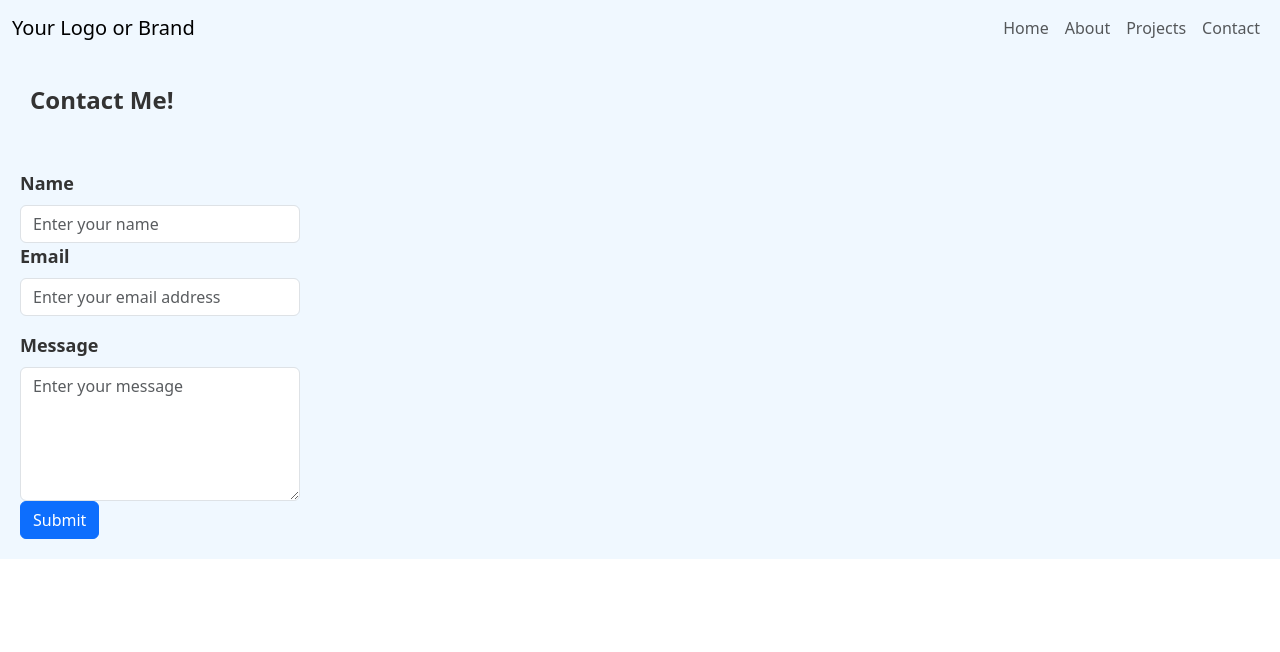
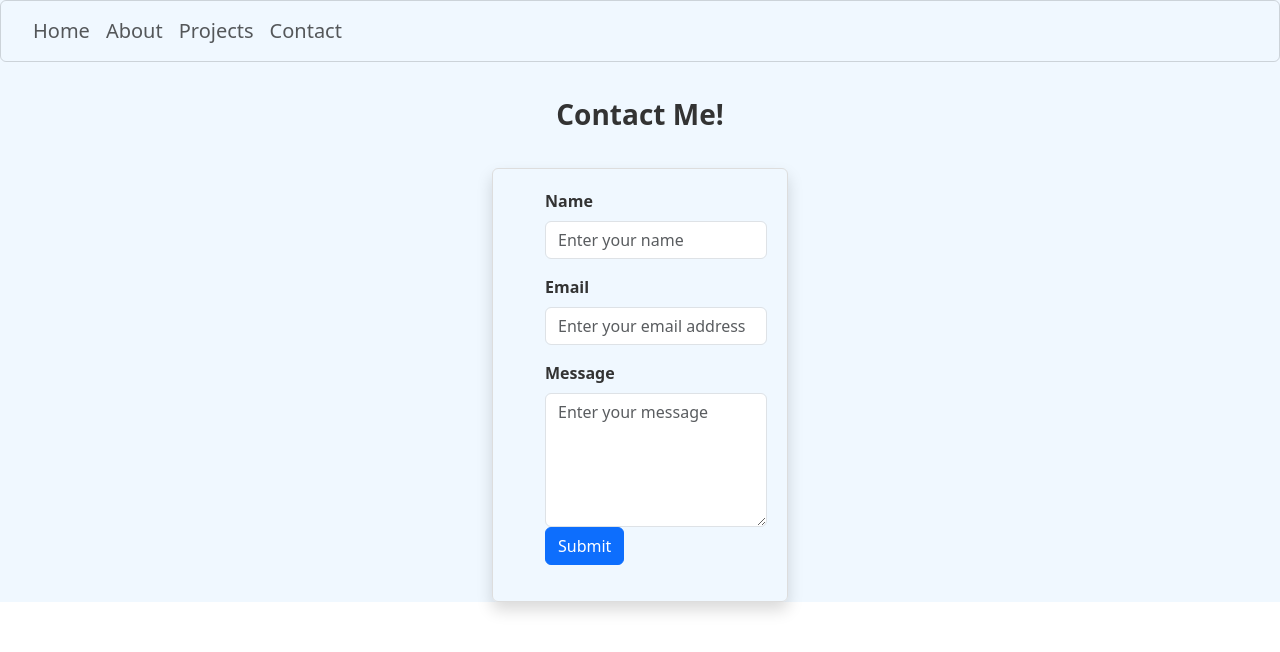
Before and after one commit to gramscott/Portfolio, a React (Create React App) app in the folder client/: page /contact in a window 1280 px wide. Shown: the top 652 px of the page. Built offline with nearby package versions, Linux system fonts and the light colour scheme.

Commit message:
finally fixed the allignment but feel the component is pretty empty. Going to plan for some beefying up

```diff
--- a/client/src/components/ContactComponents/ContactForm.css
+++ b/client/src/components/ContactComponents/ContactForm.css
@@ -1,34 +1,53 @@
+.container {
+  max-width: 400px;
+  margin: 0 auto;
+}
 
 .contact-header {
-    text-align: left;
   color: #333;
-    margin-bottom: 30px;
-    font-size: 24px;
+  margin-bottom: 20px;
+  font-size: 28px;
   font-weight: bold;
-    padding: 30px;
-    padding-bottom: 5px;
+  padding: 20px;
+  text-align: center;
 }
 
-  /* Style for the form */
 .form {
   padding: 20px;
+  border: 1px solid #ddd;
+  width: 100%;
+  border-radius: 8px;
+  box-shadow: 0 0 15px rgba(0, 0, 0, 0.1);
 }
 
-  /* Style for labels */
 .label {
-    font-size: 18px;
+  font-size: 16px;
   font-weight: bold;
   color: #333;
   margin-bottom: 8px;
   display: block;
 }
 
-  /* Style for text inputs and textarea */
 .input {
   width: 100%;
-    padding: 10px;
+  padding: 12px;
   border: 1px solid #ccc;
   border-radius: 4px;
   margin-bottom: 16px;
   box-sizing: border-box;
 }
+
+button {
+  background-color: #007bff;
+  color: #fff;
+  padding: 12px 20px;
+  border: none;
+  border-radius: 4px;
+  cursor: pointer;
+  font-size: 16px;
+  transition: background-color 0.3s ease-in-out;
+}
+
+button:hover {
+  background-color: #0056b3;
+}
--- a/client/src/components/ContactComponents/ContactForm.js
+++ b/client/src/components/ContactComponents/ContactForm.js
@@ -5,18 +5,19 @@ import './ContactForm.css';
 const ContactForm = () => {
 
   return (
-    <div>
-      <h3 className='contact-header'>Contact Me!</h3>
-      <Form action='https://api.web3forms.com/submit' method="POST" className='form col-3'>
+    <div className='container col-3'>
+      <h3 className='contact-header center col-10  mb-3 mt-3'>Contact Me!</h3>
+      <Form action='https://api.web3forms.com/submit' method="POST" className='form center rounded shadow '>
       <input type='hidden' name='access_key' value="099dd778-2dab-49cf-b4cc-9784c27b5566" />
 
+      <ul className='contact-list'>
         <Form.Group controlId="formName" >
           <Form.Label className='label'>Name</Form.Label>
           <Form.Control type="text" name="name" placeholder="Enter your name" className='user-input'required />
         </Form.Group>
 
         <Form.Group controlId="formEmail">
-          <Form.Label className='label'>Email</Form.Label>
+          <Form.Label className='label pt-3'>Email</Form.Label>
           <Form.Control className='input' type="email" name="email" placeholder="Enter your email address" required />
         </Form.Group>
 
@@ -25,9 +26,10 @@ const ContactForm = () => {
           <Form.Control as="textarea" name="message" placeholder="Enter your message" rows={5} required />
         </Form.Group>
 
-        <Button variant="primary" type="submit">
+        <Button  variant="primary" type="submit">
           Submit
         </Button>
+      </ul>
       </Form>
     </div>
   );
--- a/client/src/components/NavBar.js
+++ b/client/src/components/NavBar.js
@@ -1,24 +1,20 @@
 import React from 'react';
-import { Link } from 'react-router-dom';
+import { Link } from "react-router-dom";
 
 const NavBar = () => {
   return (
-    <nav className="navbar navbar-expand-lg">
+    <nav className="navbar navbar-expand-lg navbar-light navbar-toggler p-2">
+
+
       <div className="container-fluid">
-        <Link to="/" className="navbar-brand">Your Logo or Brand</Link>
+        <ul className="navbar-nav mr-auto p-1">
 
-        <button className="navbar-toggler" type="button" data-bs-toggle="collapse" data-bs-target="#navbarNav" aria-controls="navbarNav" aria-expanded="false" aria-label="Toggle navigation">
-          <span className="navbar-toggler-icon"></span>
-        </button>
-
-        <div className="collapse navbar-collapse" id="navbarNav">
-          <ul className="navbar-nav ms-auto">
           <li className="nav-item">
-              <Link to="/" className="nav-link">Home</Link>
+            <Link to='/' className="nav-link">Home</Link>
           </li>
 
           <li className="nav-item">
-              <Link to="/about" className="nav-link">About</Link>
+            <Link to='/about' className="nav-link">About</Link>
           </li>
 
             <li className="nav-item">
@@ -26,11 +22,12 @@ const NavBar = () => {
             </li>
 
 <li className="nav-item">
-              <Link to="/contact" className="nav-link">Contact</Link>
+  <Link to="/contact" className="nav-link" >Contact</Link>
 </li>
 </ul>
 </div>
-      </div>
+
+
 </nav>
 );
 };
```
Also changed, not shown: 1 other file (tests, documents, lock files or other folders). Lines whose indentation alone changed are shown as unchanged.
